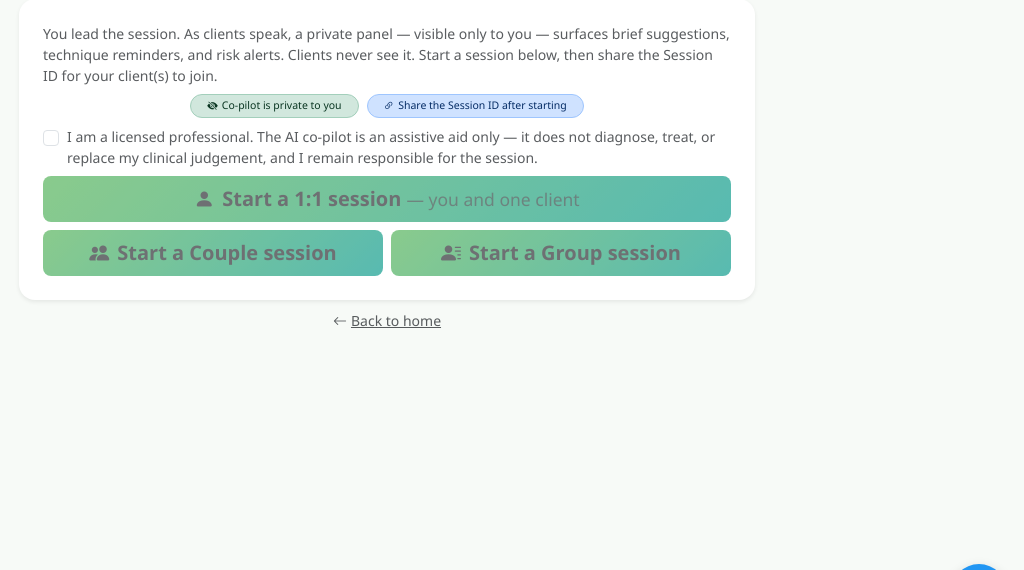
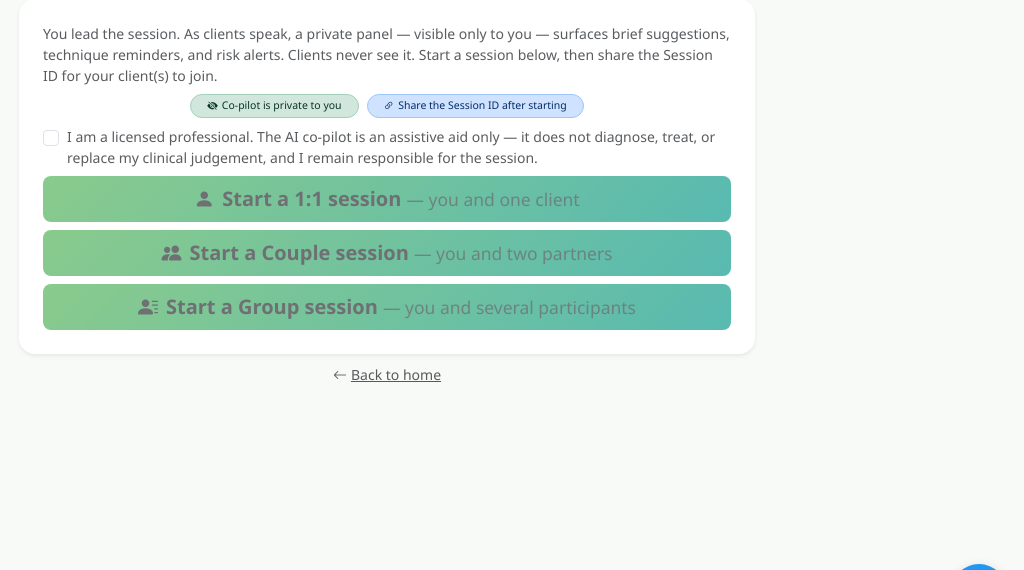
Before and after one commit to OnlineGBC/TogetherMindsAI, a Flask app: page /therapist in a window 1280 px wide. Shown: the part 160-730 px from the top of the page, without its empty margins (253-1277 px from the left). Run offline with Flask 3, Linux system fonts and the light colour scheme; parts of the project's set-up code (start-up, migrations or seed data) failed here and were passed over; some libraries are stand-ins or nearby versions.

Commit message:
Therapist page: make the three session buttons uniform (equal full-width, parallel labels)

```diff
--- a/templates/therapist.html
+++ b/templates/therapist.html
@@ -37,26 +37,22 @@
                     </label>
                 </div>
 
-                <div class="row g-2">
-                    <div class="col-12">
-                        <button type="button" class="btn btn-primary-green btn-lg w-100 rounded-3 therapist-start-btn"
+                <div class="d-grid gap-2">
+                    <button type="button" class="btn btn-primary-green btn-lg rounded-3 therapist-start-btn"
                             data-mode="solo" disabled>
                         <i class="bi bi-person-fill me-2"></i>Start a 1:1 session
                         <span class="small fw-normal opacity-75">— you and one client</span>
                     </button>
-                    </div>
-                    <div class="col-sm-6">
-                        <button type="button" class="btn btn-primary-green btn-lg w-100 rounded-3 therapist-start-btn"
+                    <button type="button" class="btn btn-primary-green btn-lg rounded-3 therapist-start-btn"
                             data-mode="couple" disabled>
                         <i class="bi bi-people-fill me-2"></i>Start a Couple session
+                        <span class="small fw-normal opacity-75">— you and two partners</span>
                     </button>
-                    </div>
-                    <div class="col-sm-6">
-                        <button type="button" class="btn btn-primary-green btn-lg w-100 rounded-3 therapist-start-btn"
+                    <button type="button" class="btn btn-primary-green btn-lg rounded-3 therapist-start-btn"
                             data-mode="group" disabled>
                         <i class="bi bi-person-lines-fill me-2"></i>Start a Group session
+                        <span class="small fw-normal opacity-75">— you and several participants</span>
                     </button>
-                    </div>
                 </div>
 
                 <div id="therapistError" class="alert alert-danger mt-3 mb-0 d-none" role="alert"></div>
```
Lines whose indentation alone changed are shown as unchanged.
